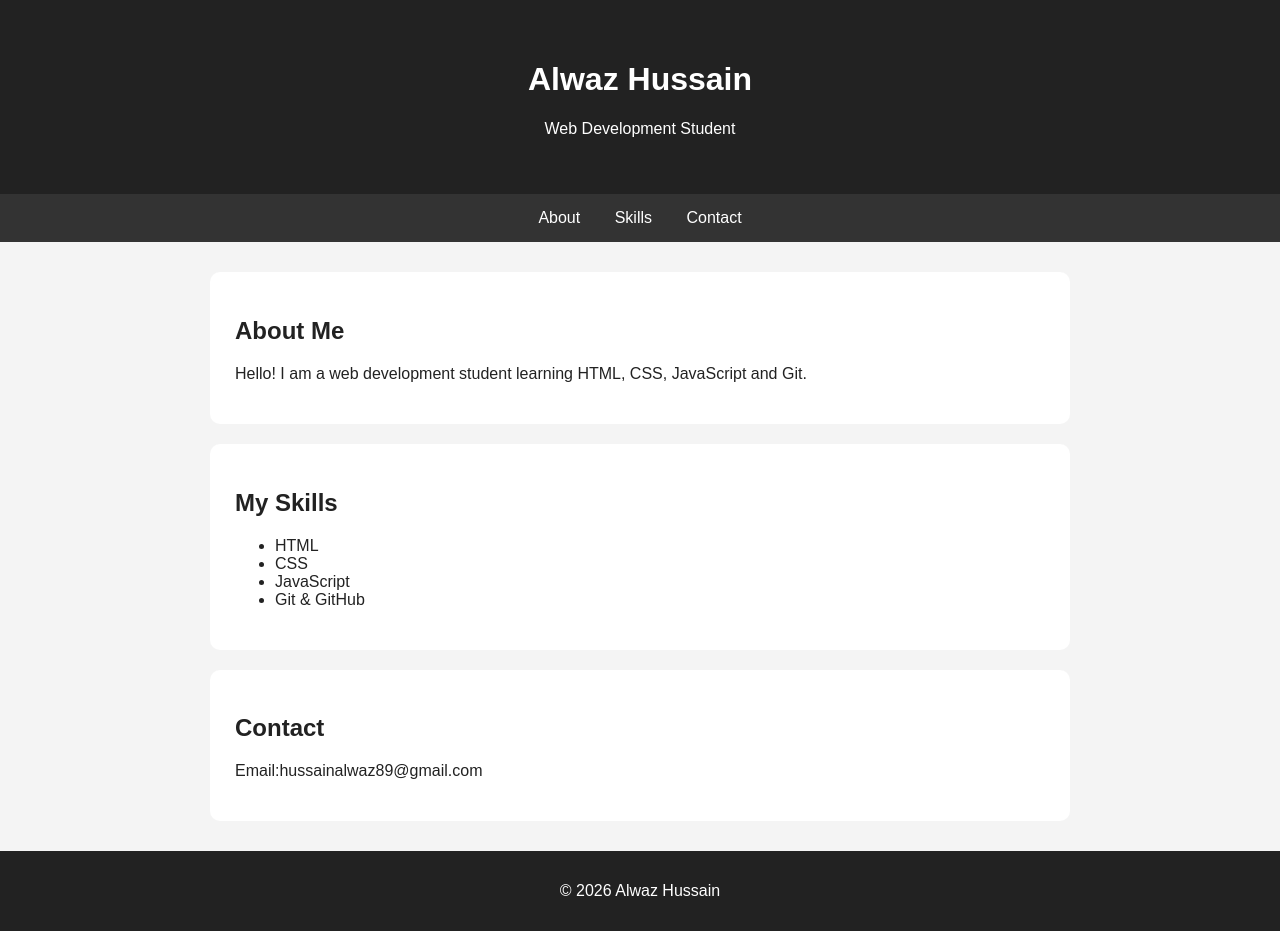
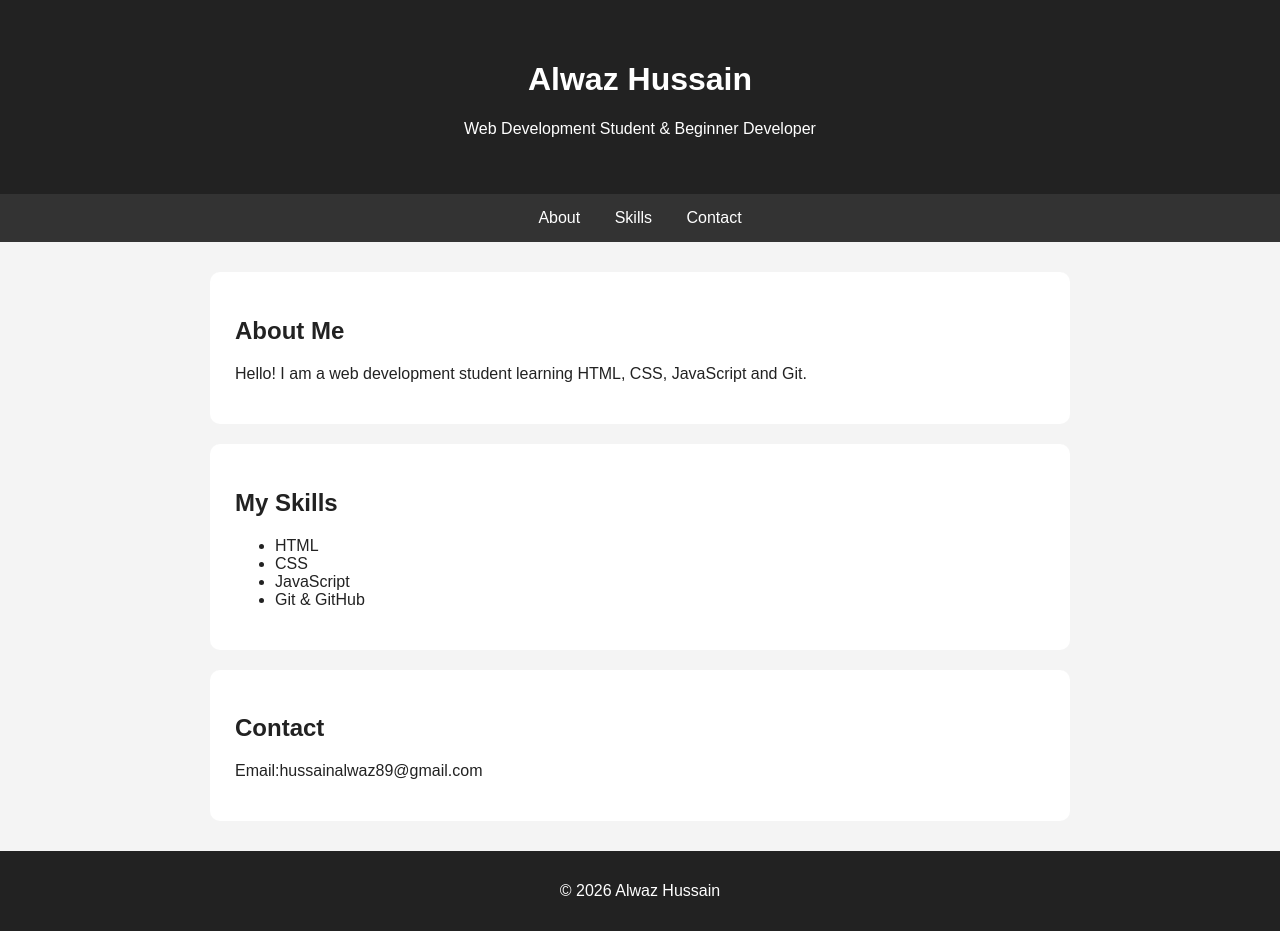
Before and after one commit to hussainalwaz89-bit/web-development-lab, a plain HTML site: page P2/index.html in a window 1280 px wide. Drawn offline with Linux system fonts and the light colour scheme.

Commit message:
Update portfolio introduction

```diff
--- a/P2/index.html
+++ b/P2/index.html
@@ -10,7 +10,7 @@
 
     <header>
         <h1>Alwaz Hussain</h1>
-        <p>Web Development Student</p>
+<p>Web Development Student &amp; Beginner Developer</p>
     </header>
 
     <nav>
```
